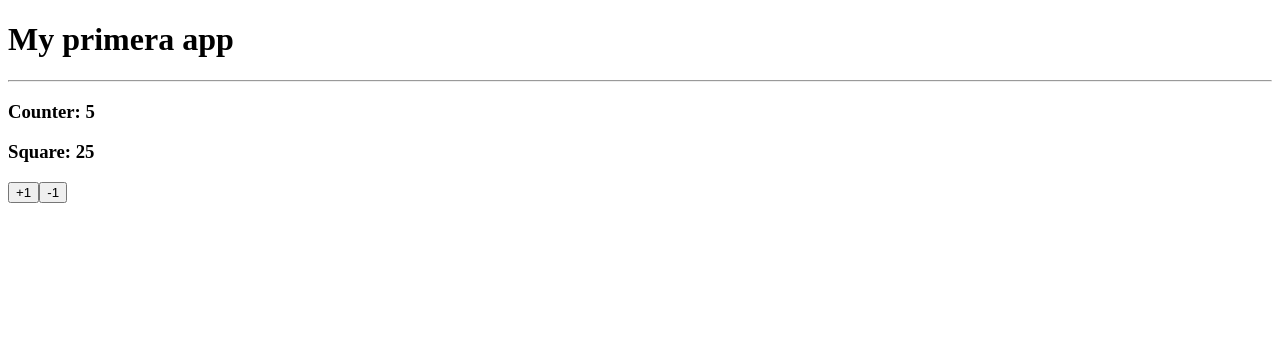
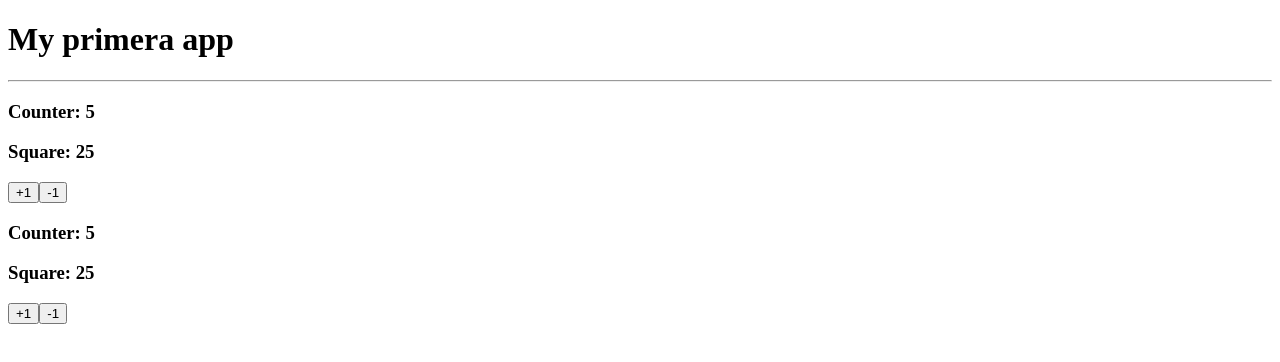
Before and after one commit to rofarinango/vue-repo-tutorial, a Vue app in the folder 03-indecision-app/: page / in a window 1280 px wide. Shown: the top 362 px of the page. Built offline with nearby package versions, Linux system fonts and the light colour scheme; the HTML template or start-up script is replaced by a standard one.

Commit message:
Add Componente tradicional

```diff
--- a/03-indecision-app/src/App.vue
+++ b/03-indecision-app/src/App.vue
@@ -2,7 +2,9 @@
   <h1>My primera app</h1>
   <hr />
   <MyCounter :value="5" />
+  <MyCounterScript :value="5" />
 </template>
 <script lang="ts" setup>
 import MyCounter from './components/MyCounter.vue';
+import MyCounterScript from './components/MyCounterScript.vue';
 </script>
--- /dev/null
+++ b/03-indecision-app/src/components/MyCounterScript.vue
@@ -0,0 +1,39 @@
+<template>
+  <section>
+    <h3>Counter: {{ counter }}</h3>
+    <h3>Square: {{ squareCounter }}</h3>
+
+    <div>
+      <button @click="counter++">+1</button>
+      <button @click="counter--">-1</button>
+    </div>
+  </section>
+</template>
+<script lang="ts">
+import { computed, ref, defineComponent } from 'vue';
+
+export default defineComponent({
+  props: {
+    value: { type: Number, required: true },
+  },
+  setup(props) {
+    const counter = ref(props.value);
+    const squareCounter = computed(() => counter.value * counter.value);
+
+    return {
+      counter,
+      squareCounter,
+    };
+  },
+});
+// import { computed, ref } from 'vue';
+
+// interface Props {
+//   value?: number;
+// }
+
+// const props = defineProps<Props>();
+
+// const counter = ref(props.value ?? 10);
+// const squareCounter = computed(() => counter.value * counter.value);
+</script>
```
